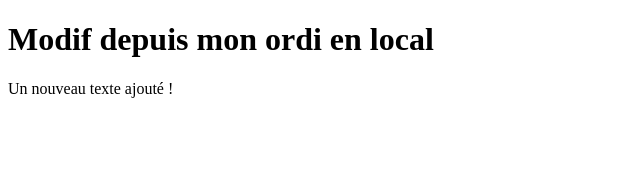
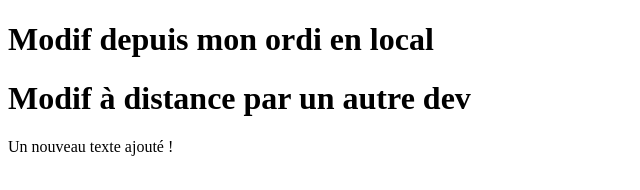
Before and after one commit to mahedes/cours-git-b2dev2025, a plain HTML site: page index.html in a window 1280 px wide. Shown: the whole page, without its empty margins (0-640 px from the left). Drawn offline with Linux system fonts and the light colour scheme.

Commit message:
resolve conflict

```diff
--- a/index.html
+++ b/index.html
@@ -9,6 +9,7 @@
 
 <body>
   <h1>Modif depuis mon ordi en local</h1>
+  <h1>Modif à distance par un autre dev</h1>
   <p> Un nouveau texte ajouté ! </p>
 
 </body>
```
